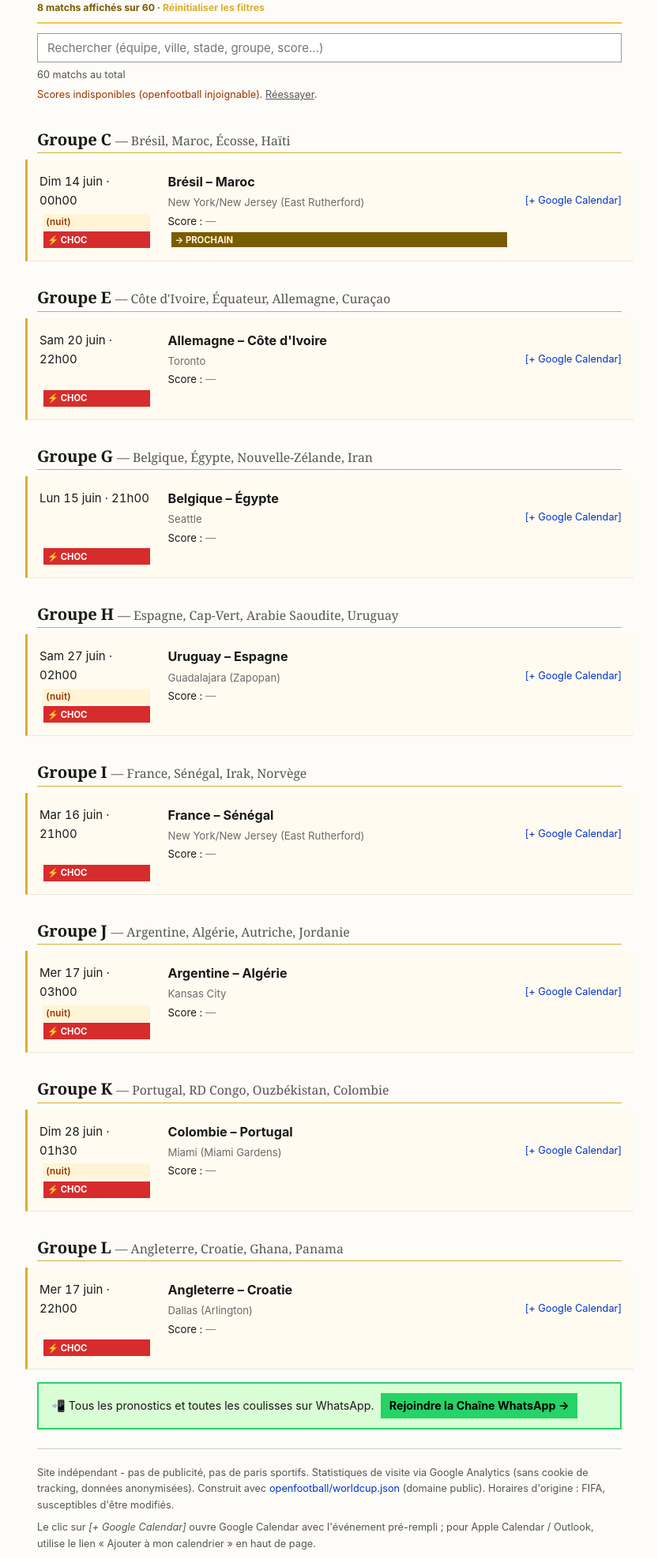
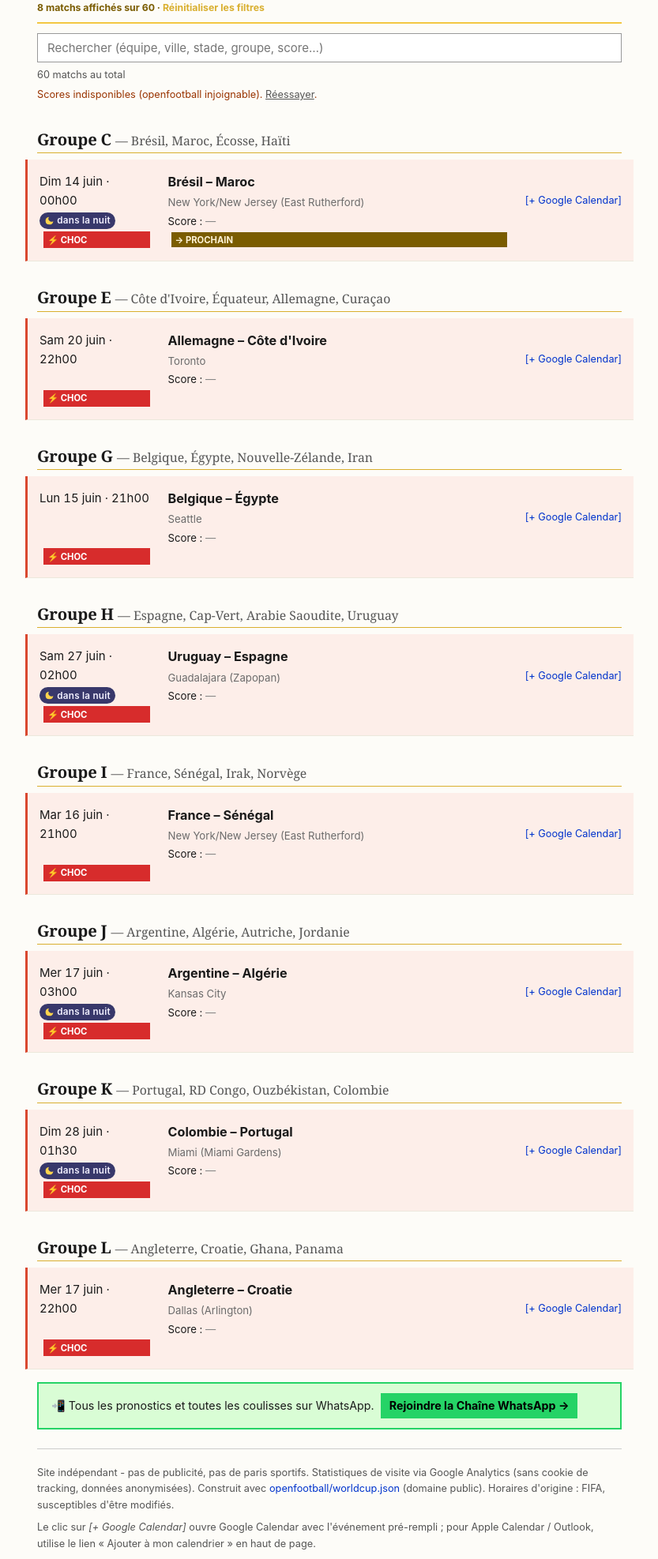
Before and after one commit to abdounasser202/abdounasser202.github.io, a Flask app: page /cdm-2026/ in a window 1280 px wide. Shown: the part 386-2360 px from the top of the page at 79% size, without its empty margins (223-1056 px from the left). Run offline with Flask 3, Linux system fonts and the light colour scheme; data that the repository does not hold is empty.

Commit message:
Fix night badge visibility and choc styling

```diff
--- a/static/style.css
+++ b/static/style.css
@@ -92,15 +92,23 @@
                 color: #555;
             }
             .night {
-                display: inline-block;
-                color: #993300;
-                background: #fff4d6;
+                display: inline-flex;
+                align-items: center;
+                gap: 0.3em;
+                color: #f3f1ff;
+                background: #38386b;
                 font-size: 0.78em;
-                padding: 0.05em 0.4em;
+                padding: 0.1em 0.5em;
                 margin-left: 0.3em;
+                border-radius: 999px;
                 vertical-align: middle;
                 font-weight: 600;
                 letter-spacing: 0.02em;
+            }
+
+            .night-icon {
+                color: #ffd34d;
+                flex: 0 0 auto;
             }
             .grp ul {
                 list-style: none;
@@ -127,11 +135,11 @@
             }
 
             .grp li[data-choc="1"] {
-                background: #fffbf0;
+                background: #fdeee9;
                 margin: 0 -1em;
                 padding-left: 1em;
                 padding-right: 1em;
-                border-left: 3px solid #d9af2f;
+                border-left: 3px solid #d9482f;
             }
 
             .grp li[data-choc="1"]:last-child {
@@ -152,18 +160,20 @@
             }
 
             .grp li[data-choc="1"][data-status="live"] {
-                background: linear-gradient(to right, #fff4d6 0%, #fffbf0 50%);
+                background: linear-gradient(to right, #fff4d6 0%, #fdeee9 50%);
             }
 
-            .grp li > time.date {
+            .grp li .date-line {
                 grid-area: date;
                 align-self: start;
+                display: flex;
+                flex-direction: column;
+                align-items: flex-start;
+                gap: 0.2em;
             }
 
-            .grp li .night {
-                grid-area: date;
-                align-self: end;
-                margin-top: 0.2em;
+            .grp li .date-line .night {
+                margin-left: 0;
             }
 
             .grp li .teams {
@@ -338,9 +348,11 @@
                     row-gap: 0.3em;
                     padding: 0.9em 0;
                 }
-                .grp li .night {
-                    margin-left: 0.4em;
-                    align-self: auto;
+                .grp li .date-line {
+                    flex-direction: row;
+                    align-items: baseline;
+                    gap: 0.4em;
+                    flex-wrap: wrap;
                 }
             }
 
--- a/templates/tournament.html
+++ b/templates/tournament.html
@@ -257,10 +257,15 @@
         %}
         data-status="{{ m.status }}"
       >
-        <time datetime="{{ m.kickoff_utc }}" class="date"
-          >{{ m.local_dt | format_date_fr }}</time
-        >
-        {% if m.is_night %}<span class="night">(nuit)</span>{% endif %}
+        <span class="date-line">
+          <time datetime="{{ m.kickoff_utc }}" class="date"
+            >{{ m.local_dt | format_date_fr }}</time
+          >
+          {% if m.is_night %}<span class="night"
+            ><svg class="night-icon" viewBox="0 0 24 24" width="13" height="13" aria-hidden="true"><path d="M21 12.79A9 9 0 1 1 11.21 3 7 7 0 0 0 21 12.79z" fill="currentColor"/></svg
+            >dans la nuit</span
+          >{% endif %}
+        </span>
         <span class="teams">{{ m.team1.name_fr }} – {{ m.team2.name_fr }}</span>
         <span class="venue">{{ m.venue }}</span>
         <span class="score-line"
```
